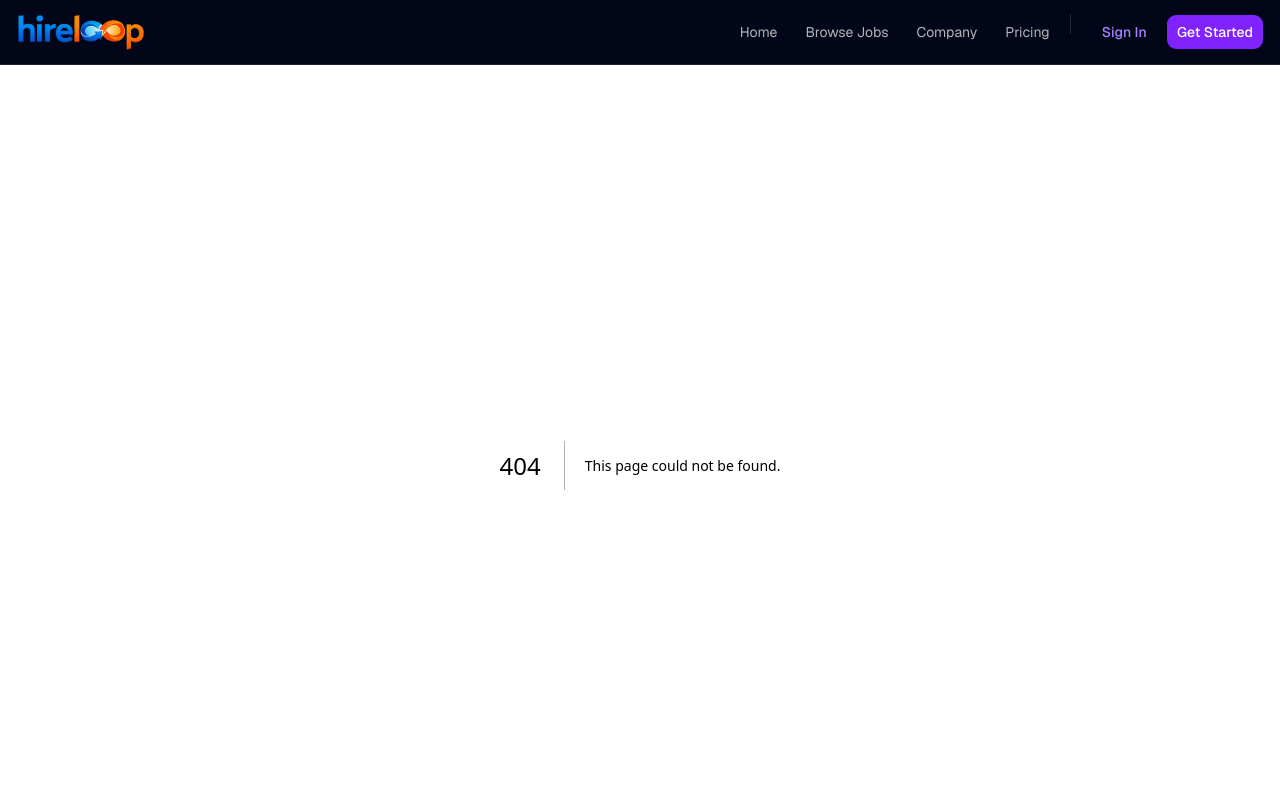
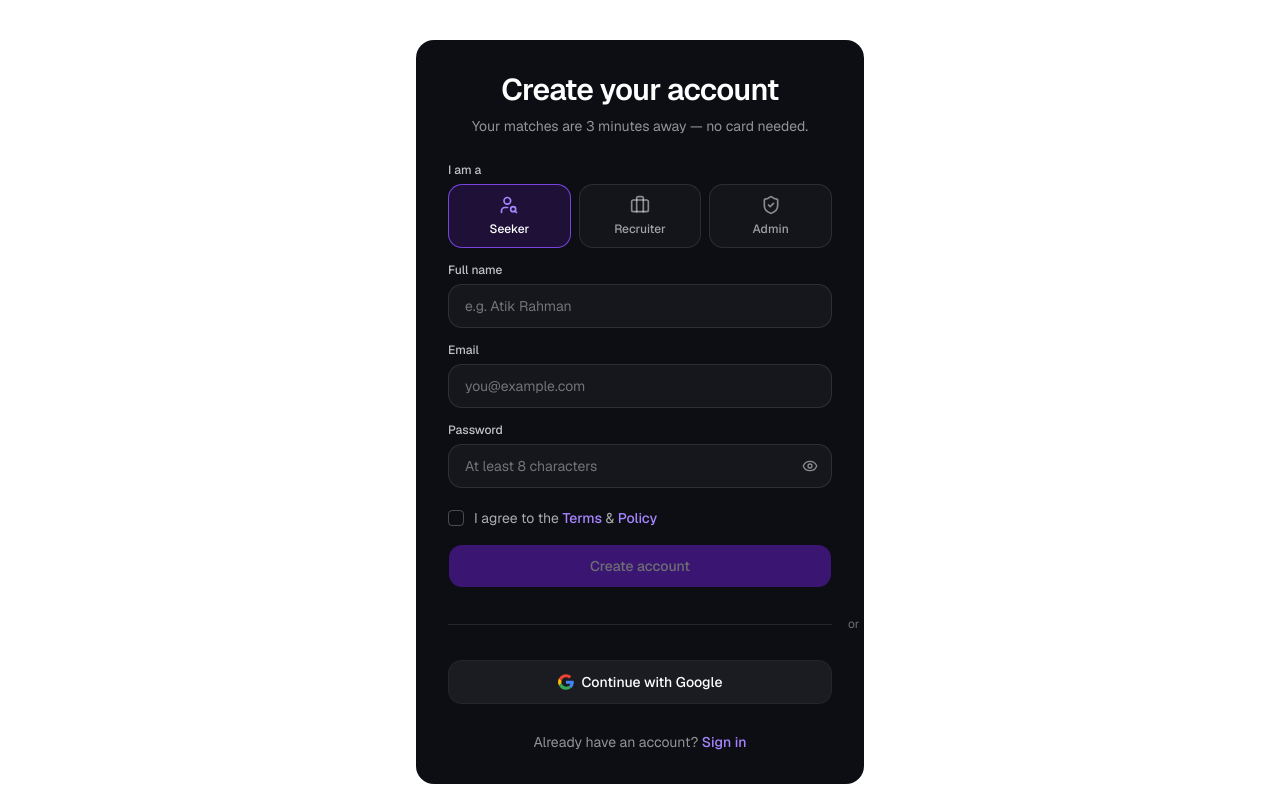
Before and after one commit to atikhasananik/hireloop, a Next.js app: page /signup in a window 1280 px wide. Before the commit this address had no page. Shown: the top 800 px of the page. Built offline with nearby package versions, Linux system fonts and the light colour scheme.

Commit message:
sign up page design done

```diff
--- /dev/null
+++ b/app/(auth)/signup/page.tsx
@@ -0,0 +1,12 @@
+import type { Metadata } from "next"
+import SignupForm from "@/components/auth/signup/SignupForm"
+
+export const metadata: Metadata = {
+  title: "Create your account · HireLoop",
+  description:
+    "Sign up for HireLoop — match with jobs, verified salary data, and 1-click apply.",
+}
+
+export default function SignupPage() {
+  return <SignupForm />
+}
--- a/app/page.tsx
+++ b/app/(site)/page.tsx
@@ -18,7 +18,7 @@ export default function Page() {
         <DiscoverySection />
         <FeaturesSection />
         <PricingSection />
-        <CtaSection createAccountHref="/jobs" />
+        <CtaSection createAccountHref="/signup" />
       </div>
     </main>
   )
--- a/app/layout.tsx
+++ b/app/layout.tsx
@@ -3,8 +3,6 @@ import { Geist, Geist_Mono } from "next/font/google"
 import "./globals.css"
 import { ThemeProvider } from "@/components/theme-provider"
 import { cn } from "@/lib/utils"
-import Navbar from "@/components/navbar/Navbar"
-import Footer from "@/components/footer/Footer"
 
 const geist = Geist({ subsets: ["latin"], variable: "--font-sans" })
 
@@ -30,11 +28,7 @@ export default function RootLayout({
       )}
     >
       <body>
-        <ThemeProvider>
-          <Navbar />
-          {children}
-          <Footer />
-        </ThemeProvider>
+        <ThemeProvider>{children}</ThemeProvider>
       </body>
     </html>
   )
--- /dev/null
+++ b/components/auth/signup/PasswordInput.tsx
@@ -0,0 +1,38 @@
+"use client"
+
+import { useState } from "react"
+import { Eye, EyeOff } from "lucide-react"
+import { Button } from "../../ui/button"
+import { Input } from "../../ui/input"
+
+// password field with a visibility toggle; the input itself stays uncontrolled
+// (pure UI) so FormData-based retrieval works without any value state
+const PasswordInput = () => {
+  const [visible, setVisible] = useState(false)
+
+  return (
+    <div className="relative flex items-center justify-between">
+      <Input
+        type={visible ? "text" : "password"}
+        name="password"
+        id="password"
+        required
+        autoComplete="new-password"
+        minLength={8}
+        placeholder="At least 8 characters"
+        className="h-11! w-full rounded-xl! border-white/10! bg-white/[0.04]! px-4! pr-11! text-sm! text-white! shadow-none! placeholder:text-white/40! hover:bg-white/[0.05]! focus-visible:border-violet-500/60! focus-visible:ring-violet-500/30! dark:bg-input/30!"
+      />
+      <Button
+        type="button"
+        variant="ghost"
+        aria-label={visible ? "Hide password" : "Show password"}
+        onClick={() => setVisible((v) => !v)}
+        className="absolute right-1.5 w-8! rounded-lg! text-white/50! hover:bg-transparent! hover:text-white! active:translate-y-0! active:scale-100!"
+      >
+        {visible ? <EyeOff className="size-4" /> : <Eye className="size-4" />}
+      </Button>
+    </div>
+  )
+}
+
+export default PasswordInput
--- /dev/null
+++ b/components/auth/signup/SignupForm.tsx
@@ -0,0 +1,223 @@
+"use client"
+
+import { useState, type FormEvent } from "react"
+import Link from "next/link"
+import { Briefcase, ShieldCheck, UserSearch, type LucideIcon } from "lucide-react"
+import { cn } from "@/lib/utils"
+import { Separator } from "../../ui/separator"
+import { Button } from "../../ui/button"
+import { Card, CardContent } from "../../ui/card"
+import { Checkbox } from "../../ui/checkbox"
+import { Input } from "../../ui/input"
+import { Label } from "../../ui/label"
+import PasswordInput from "./PasswordInput"
+
+export type SignupFormData = {
+  name: string
+  email: string
+  password: string
+  agreeTerms: boolean
+  /** which side of the marketplace is signing up — defaults to "seeker" */
+  role: "seeker" | "recruiter" | "admin"
+}
+
+
+
+// lucide 1.x has no brand icons — inline Google "G" paths
+const GoogleIcon = () => (
+  <svg viewBox="0 0 24 24" aria-hidden className="size-4">
+    <path
+      fill="#EA4335"
+      d="M12 5.04c1.75 0 3.32.6 4.56 1.8l3.4-3.4C17.8 1.4 15.15.36 12 .36 7.32.36 3.3 3.03 1.38 6.9l3.96 3.07C6.3 7.13 8.93 5.04 12 5.04Z"
+    />
+    <path
+      fill="#4285F4"
+      d="M23.64 12.26c0-.79-.07-1.55-.2-2.26H12v4.51h6.5a5.55 5.55 0 0 1-2.4 3.64l3.85 2.98c2.25-2.08 3.69-5.15 3.69-8.87Z"
+    />
+    <path
+      fill="#FBBC05"
+      d="M5.34 14.03a6.63 6.63 0 0 1 0-4.06L1.38 6.9a11.26 11.26 0 0 0 0 10.2l3.96-3.07Z"
+    />
+    <path
+      fill="#34A853"
+      d="M12 23.64c3.15 0 5.8-1.04 7.74-2.83l-3.85-2.98c-1.07.72-2.44 1.14-3.89 1.14-3.07 0-5.7-2.09-6.62-4.92l-3.96 3.07c1.92 3.87 5.94 6.52 10.58 6.52Z"
+    />
+  </svg>
+)
+
+const fieldClasses =
+  "h-11! w-full rounded-xl! border-white/10! bg-white/[0.04]! px-4! text-sm! text-white! shadow-none! hover:bg-white/[0.05]! focus-visible:border-violet-500/60! focus-visible:ring-violet-500/30! dark:bg-input/30! placeholder:text-white/40!"
+
+const roleOptions: {
+  id: SignupFormData["role"]
+  label: string
+  icon: LucideIcon
+}[] = [
+  { id: "seeker", label: "Seeker", icon: UserSearch },
+  { id: "recruiter", label: "Recruiter", icon: Briefcase },
+  { id: "admin", label: "Admin", icon: ShieldCheck },
+]
+
+// signup UI. Inputs are uncontrolled; the only interactive state is the
+// checkbox (gates the CTA) — see PasswordInput for the eye toggle.
+const SignupForm = () => {
+  const [agreeTerms, setAgreeTerms] = useState(false)
+  const [role, setRole] = useState<SignupFormData["role"]>("seeker")
+
+  const handleSubmit = (event: FormEvent<HTMLFormElement>) => {
+    event.preventDefault()
+    const fromData = new FormData(event.currentTarget)
+    const data = Object.fromEntries(fromData.entries()) as unknown as SignupFormData
+    console.log(data)
+  }
+
+  return (
+    <Card className="w-full max-w-md rounded-2xl! my-10 mx-auto bg-[#0d0e14]! py-7! ring-white/10! sm:py-8!">
+      <CardContent className="flex flex-col gap-7 px-6! sm:px-8!">
+        {/* heading */}
+        <div className="text-center">
+          <h1 className="text-2xl font-semibold tracking-tight text-white sm:text-3xl">
+            Create your account
+          </h1>
+          <p className="mt-2 text-sm text-white/55">
+            Your matches are 3 minutes away — no card needed.
+          </p>
+        </div>
+
+        <form onSubmit={handleSubmit} className="flex flex-col gap-4" noValidate>
+          {/* role picker — the hidden input makes the selection readable from
+              FormData by getFormData */}
+          <div>
+            <Label className="text-xs! font-medium text-white/75!">I am a</Label>
+            <div
+              role="radiogroup"
+              aria-label="Account role"
+              className="mt-2 grid grid-cols-3 gap-2"
+            >
+              <input type="hidden" name="role" value={role} />
+              {roleOptions.map(({ id, label, icon: RoleIcon }) => {
+                const selected = role === id
+
+                return (
+                  <button
+                    key={id}
+                    type="button"
+                    aria-pressed={selected}
+                    onClick={() => setRole(id)}
+                    className={cn(
+                      "flex h-16! flex-col items-center justify-center gap-1.5 rounded-xl! text-xs! font-medium transition-colors border active:translate-y-0!",
+                      selected
+                        ? "border-violet-500/80! bg-violet-600/15! text-white!"
+                        : "border-white/10! bg-white/[0.03]! text-white/60! hover:bg-white/[0.07]! hover:text-white/85!"
+                    )}
+                  >
+                    <RoleIcon
+                      className={cn("size-5", selected ? "text-violet-400" : "text-white/50")}
+                    />
+                    {label}
+                  </button>
+                )
+              })}
+            </div>
+          </div>
+
+          {/* Full name */}
+          <div className="flex flex-col gap-2">
+            <Label htmlFor="name" className="text-xs! font-medium text-white/75!">
+              Full name
+            </Label>
+            <Input
+              type="text"
+              name="name"
+              id="name"
+              required
+              autoComplete="name"
+              placeholder="e.g. Atik Rahman"
+              className={fieldClasses}
+            />
+          </div>
+
+          {/* Email */}
+          <div className="flex flex-col gap-2">
+            <Label htmlFor="email" className="text-xs! font-medium text-white/75!">
+              Email
+            </Label>
+            <Input
+              type="email"
+              name="email"
+              id="email"
+              required
+              autoComplete="email"
+              placeholder="you@example.com"
+              className={fieldClasses}
+            />
+          </div>
+
+          {/* Password */}
+          <div className="flex flex-col gap-2">
+            <Label htmlFor="password" className="text-xs! font-medium text-white/75!">
+              Password
+            </Label>
+            <PasswordInput />
+          </div>
+
+          {/* terms */}
+          <label className="mt-1 flex items-start gap-2.5 text-sm text-white/65">
+            <Checkbox
+              name="agreeTerms"
+              checked={agreeTerms}
+              onCheckedChange={(checked) => setAgreeTerms(Boolean(checked))}
+              className="mt-0.5 size-4! border-white/25! bg-transparent! data-checked:border-violet-500! data-checked:bg-violet-600!"
+            />
+            <span>
+              I agree to the{" "}
+              <Link href="#" className="font-medium text-violet-400 hover:text-violet-300">
+                Terms
+              </Link>{" "}
+              &amp;{" "}
+              <Link href="#" className="font-medium text-violet-400 hover:text-violet-300">
+                Policy
+              </Link>
+            </span>
+          </label>
+
+          {/* submit */}
+          <Button
+            type="submit"
+            disabled={!agreeTerms}
+            className="h-11! w-full rounded-xl! bg-violet-600! text-sm! font-medium text-white! hover:bg-violet-700! disabled:cursor-not-allowed! disabled:opacity-40!"
+          >
+            Create account
+          </Button>
+        </form>
+
+        {/* divider */}
+        <div className="flex items-center gap-4">
+          <Separator className="bg-white/10!" />
+          <span className="text-xs text-white/40">or</span>
+          <Separator className="bg-white/10!" />
+        </div>
+
+        {/* google */}
+        <Button
+          type="button"
+          variant="outline"
+          className="h-11! w-full gap-2 rounded-xl! border-white/10! bg-white/[0.06]! text-sm! font-medium text-white! hover:bg-white/[0.1]!"
+        >
+          <GoogleIcon />
+          Continue with Google
+        </Button>
+
+        {/* switch to sign in */}
+        <p className="text-center text-sm text-white/55">
+          Already have an account?{" "}
+          <Link href="/" className="font-medium text-violet-400 hover:text-violet-300">
+            Sign in
+          </Link>
+        </p>
+      </CardContent>
+    </Card>
+  )
+}
+
+export default SignupForm
--- a/components/navbar/Navbar.tsx
+++ b/components/navbar/Navbar.tsx
@@ -38,7 +38,7 @@ const Navbar = () => {
               Sign In
             </ButtonLink>
             <ButtonLink
-              href="/"
+              href="/signup"
               size="lg"
               className="bg-violet-600 text-white hover:bg-violet-700"
             >
@@ -78,7 +78,7 @@ const Navbar = () => {
                 Sign In
               </SheetClose>
               <SheetClose
-                render={<ButtonLink href="/" size="lg" className="w-full bg-violet-600 text-white hover:bg-violet-700" />}
+                render={<ButtonLink href="/signup" size="lg" className="w-full bg-violet-600 text-white hover:bg-violet-700" />}
               >
                 Get Started
               </SheetClose>
```
Also changed, not shown: app/(site)/company/page.tsx (renamed from app/company/page.tsx), app/(site)/jobs/page.tsx (renamed from app/jobs/page.tsx), app/(site)/pricing/page.tsx (renamed from app/pricing/page.tsx).
